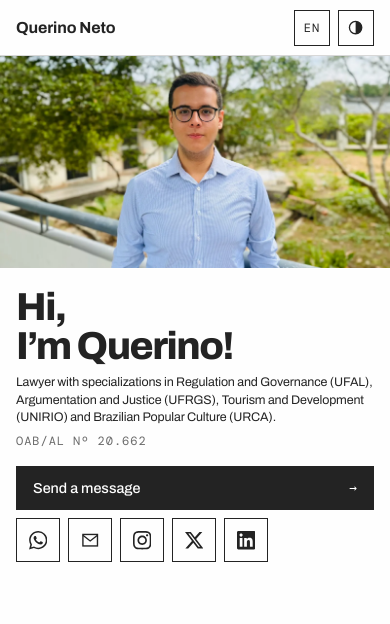
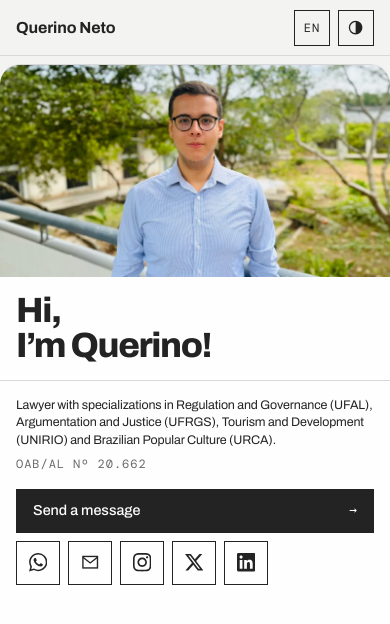
Before and after one commit to querinoneto/site, a plain HTML site: page index.html in a window 390 px wide. Drawn offline with nearby package versions, Linux system fonts and the light colour scheme.

Commit message:
Simulação: moldura em cartão (estrutura do jordao.com.br) com a foto inteira
Co-Authored-By: Claude Opus 5.5 <noreply@anthropic.com>
Claude-Session: https://claude.ai/code/session_01ELp6jEE8sopRKe9g1f2sxY

```diff
--- a/index.html
+++ b/index.html
@@ -254,18 +254,8 @@ h1 { font: 800 clamp(2.4rem, 5.6vw, 4.6rem)/.98 var(--display); letter-spacing:
 :root[data-inv] .visual img { filter: brightness(.9); }
 /* Em repouso o Q não tem transformação 3D; ela só existe enquanto gira */
 
-/* Computador: texto à esquerda e a foto inteira, na horizontal, à direita */
-@media (min-width: 861px) {
-  .main { grid-template-columns: minmax(0, 5fr) minmax(0, 7fr); gap: clamp(2rem, 4vw, 3.5rem); align-items: center; }
-  .copy { padding: 0; }
-  h1 { font-size: clamp(2.4rem, 4.4vw, 4.2rem); }
-  .visual { aspect-ratio: 1600 / 871; width: 100%; height: auto; max-height: calc(100dvh - var(--hh) - 3rem); }
-}
 /* Celular: foto ocupa o espaço que sobrar */
 @media (max-width: 860px) {
-  .main { display: flex; flex-direction: column; gap: 0; }
-  .visual { order: -1; flex: none; aspect-ratio: 1600 / 871; margin-inline: calc(-1 * var(--gutter)); }
-  .copy { flex: none; padding: 1.25rem 0 max(1.25rem, env(safe-area-inset-bottom)); }
   h1 { font-size: clamp(2.1rem, 10vw, 2.9rem); }
   :root { --gutter: 1rem; }
   .lead { margin-top: .6rem; font-size: clamp(.7rem, 3.2vw, 1rem); line-height: 1.4; letter-spacing: -.01em; }
@@ -301,6 +291,39 @@ h1 { font: 800 clamp(2.4rem, 5.6vw, 4.6rem)/.98 var(--display); letter-spacing:
 .ready .acts { margin-top: .9rem; display: flex; flex-wrap: wrap; gap: .6rem; }
 @media (max-width: 520px) { .cform { grid-template-columns: minmax(0, 1fr); } }
 @media (prefers-reduced-motion: reduce) { *, *::before, *::after { animation: none !important; transition: none !important; } }
+
+/* Moldura em cartão (estrutura inspirada em jordao.com.br): cartão com cantos arredondados,
+   borda fina e sombra suave; foto inteira no topo da coluna esquerda; linha dividindo as colunas */
+:root { --page: #f3f3f1; }
+:root[data-inv] { --page: #1a1a1a; }
+body { background: var(--page); }
+.page { height: auto; min-height: 100dvh; overflow: visible; }
+.main { display: grid; grid-template-columns: minmax(0, 1fr); align-content: center; justify-items: center; padding: clamp(1rem, 3vh, 2rem) var(--gutter); }
+.card { width: 100%; max-width: 1100px; display: grid; grid-template-columns: minmax(0, 5fr) minmax(0, 6fr); background: var(--paper); border: 1px solid var(--line); border-radius: 20px; overflow: hidden; box-shadow: 0 20px 50px -30px rgba(21, 21, 21, .28); }
+:root[data-inv] .card { box-shadow: 0 20px 50px -30px rgba(0, 0, 0, .7); }
+.id { display: flex; flex-direction: column; border-right: 1px solid var(--line); }
+.visual { order: 0; aspect-ratio: 1600 / 871; width: 100%; height: auto; max-height: none; margin: 0; }
+.idb { flex: 1; display: flex; align-items: center; padding: clamp(1.25rem, 3vh, 1.75rem) clamp(1.5rem, 3vw, 2.25rem); }
+.idb h1 { font-size: clamp(2.1rem, 3.5vw, 3.3rem); }
+.copy { align-self: center; padding: clamp(1.5rem, 4vh, 2.5rem) clamp(1.5rem, 3.5vw, 2.75rem); }
+.copy .lead { margin-top: 0; font-size: clamp(1rem, 1.45vw, 1.15rem); }
+.copy .links { max-width: none; }
+@media (max-width: 860px) {
+  .main { align-content: start; padding: .75rem var(--gutter) 1rem; }
+  .card { grid-template-columns: minmax(0, 1fr); }
+  .id { border-right: 0; border-bottom: 1px solid var(--line); }
+  .idb { padding: 1.1rem 1.25rem 1.2rem; }
+  .idb h1 { font-size: clamp(2rem, 9vw, 2.6rem); }
+  .copy { padding: 1.1rem 1.25rem 1.25rem; }
+  .copy .lead { font-size: clamp(.7rem, 3.2vw, 1rem); }
+}
+@media (max-width: 420px) {
+  .main { padding: 0; }
+  .card { border-radius: 20px 20px 0 0; border-left: 0; border-right: 0; border-bottom: 0; box-shadow: none; min-height: calc(100dvh - var(--hh) - .5rem); align-content: start; }
+  .main { padding-top: .5rem; }
+  .idb { padding: 1rem var(--gutter) 1.1rem; }
+  .copy { padding: 1rem var(--gutter) max(1.25rem, env(safe-area-inset-bottom)); }
+}
 </style>
 </head>
 <body>
@@ -325,8 +348,16 @@ h1 { font: 800 clamp(2.4rem, 5.6vw, 4.6rem)/.98 var(--display); letter-spacing:
   </header>
 
   <main class="main">
-    <div class="copy">
-      <h1 data-i18n-html="h1">Olá,<br>eu sou Querino!</h1>
+    <div class="card">
+      <div class="id">
+        <div class="visual">
+        <picture><source srcset="assets/foto.webp" type="image/webp"><img data-i18n-alt="alt" src="assets/foto.jpg" alt="Retrato de José Querino de Macêdo Neto" width="1600" height="871"></picture>
+        </div>
+        <div class="idb">
+        <h1 data-i18n-html="h1">Olá,<br>eu sou Querino!</h1>
+        </div>
+      </div>
+      <div class="copy">
       <p class="lead" data-i18n="lead">Advogado com especialização em Regulação e Governança (UFAL), Argumentação e Justiça (UFRGS), Turismo e Desenvolvimento (UNIRIO) e Cultura Popular Brasileira (URCA).</p>
       <p class="oab mono">OAB/AL nº 20.662</p>
       <nav class="links" data-i18n-aria="links" aria-label="Contato e redes sociais">
@@ -340,10 +371,7 @@ h1 { font: 800 clamp(2.4rem, 5.6vw, 4.6rem)/.98 var(--display); letter-spacing:
         </div>
       </nav>
       <p class="status" id="mstatus" role="status" aria-live="polite"></p>
-    </div>
-
-    <div class="visual">
-      <picture><source srcset="assets/foto.webp" type="image/webp"><img data-i18n-alt="alt" src="assets/foto.jpg" alt="Retrato de José Querino de Macêdo Neto" width="1600" height="871"></picture>
+      </div>
     </div>
   </main>
 </div>
```
